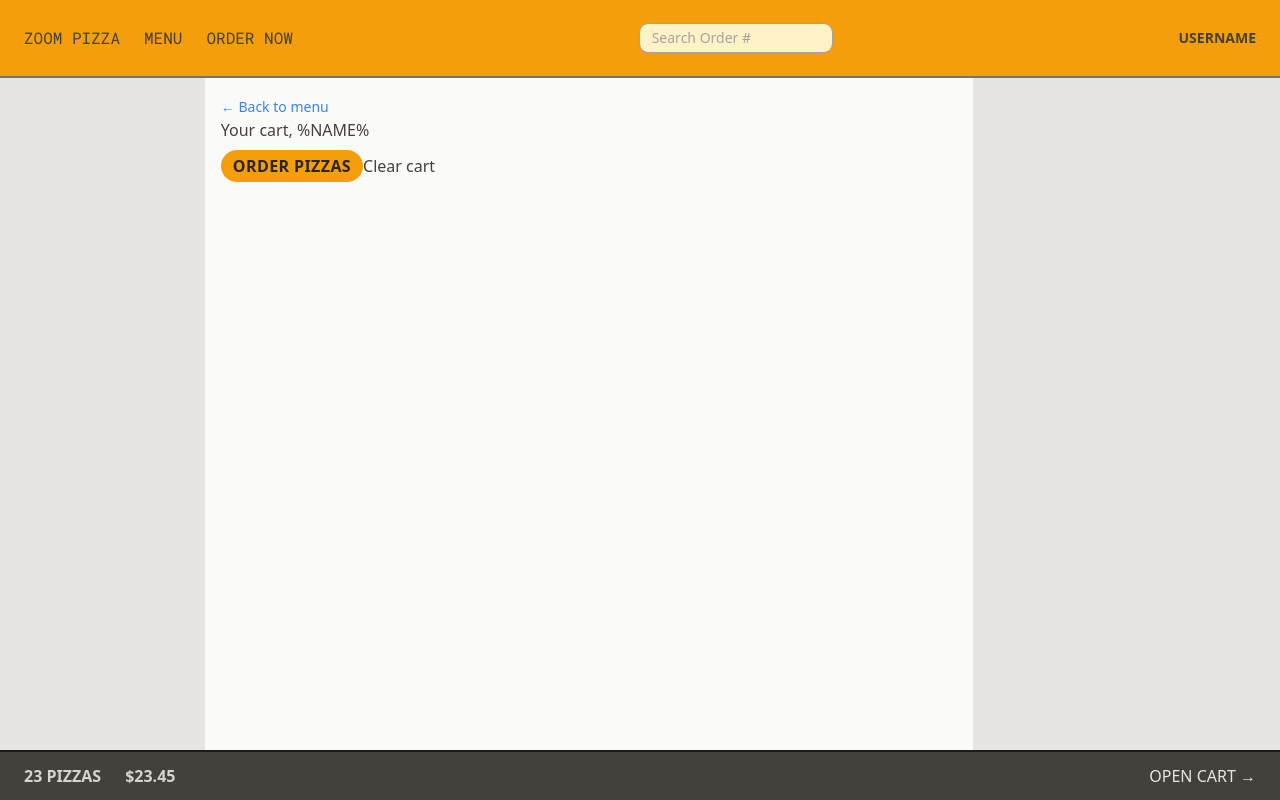
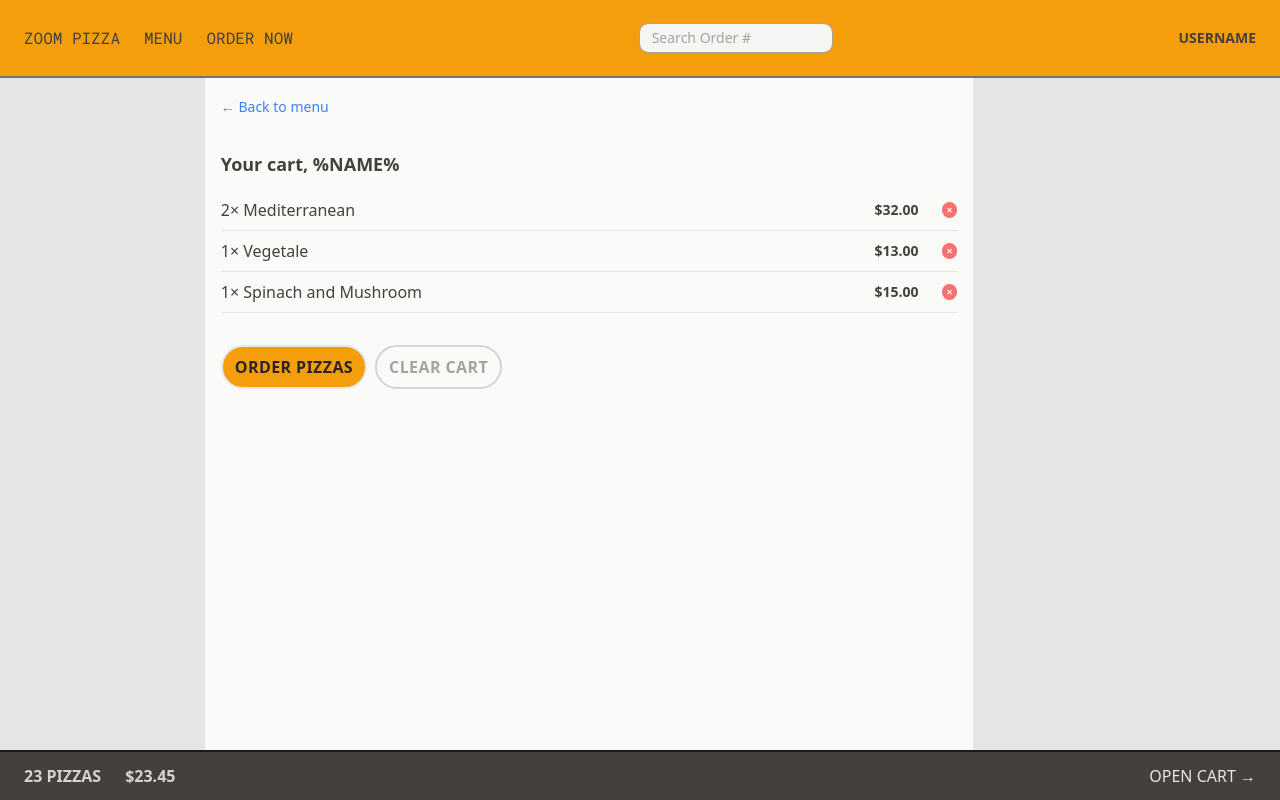
Before and after one commit to p-kordana/project-one, a React (Vite) app: page /cart in a window 1280 px wide. Built offline with nearby package versions, Linux system fonts and the light colour scheme.

Commit message:
style cart and refactor button props

```diff
--- a/src/features/cart/Cart.jsx
+++ b/src/features/cart/Cart.jsx
@@ -1,4 +1,5 @@
 import { useNavigate } from "react-router-dom";
+import CartItem from "../../features/cart/CartItem";
 import LinkButton from "../../ui/LinkButton";
 import Button from "../../ui/Button";
 
@@ -34,13 +35,19 @@ function Cart() {
     <div>
       <LinkButton to="/menu">&larr; Back to menu</LinkButton>
 
-      <h2>Your cart, %NAME%</h2>
+      <h2 className="mt-8 text-lg font-semibold">Your cart, %NAME%</h2>
 
-      <div>
+      <ul className="mt-3 divide-y divide-stone-200 border-b">
+        {cart.map((i) => (
+          <CartItem key={i.pizzaId} item={i} />
+        ))}
+      </ul>
+
+      <div className="mt-6 space-x-2">
         <Button className="mt-2 px-3" onClick={() => navigate("/order/new")}>
           Order pizzas
         </Button>
-        <button>Clear cart</button>
+        <Button type="secondary">Clear cart</Button>
       </div>
     </div>
   );
--- a/src/features/cart/CartItem.jsx
+++ b/src/features/cart/CartItem.jsx
@@ -1,3 +1,4 @@
+import Button from "../../ui/Button";
 import { formatCurrency } from "../../utils/helpers";
 import PropTypes from "prop-types";
 
@@ -9,12 +10,15 @@ function CartItem({ item }) {
   const { pizzaId, name, quantity, totalPrice } = item;
 
   return (
-    <li>
-      <p>
+    <li className="grid grid-cols-2 grid-rows-2 py-2 sm:flex sm:grid-rows-1 sm:items-center sm:justify-between">
+      <p className="col-span-2 mb-1 sm:mb-0">
         {quantity}&times; {name}
       </p>
-      <div>
-        <p>{formatCurrency(totalPrice)}</p>
+      <div className="col-span-2 flex items-center justify-between sm:gap-6">
+        <p className="text-sm font-semibold">{formatCurrency(totalPrice)}</p>
+        <Button type="delete" size="small" className="font-bold">
+          &times;
+        </Button>
       </div>
     </li>
   );
--- a/src/features/order/OrderSearch.jsx
+++ b/src/features/order/OrderSearch.jsx
@@ -18,7 +18,7 @@ function OrderSearch() {
         placeholder="Search Order #"
         value={query}
         onChange={(e) => setQuery(e.target.value)}
-        className="w-32 rounded-lg border-stone-400 bg-amber-100 px-3 py-1 text-sm outline outline-1 outline-stone-400 transition-all duration-300 placeholder:text-stone-400 focus:shadow-xl focus:outline-none sm:w-48 sm:focus:w-72"
+        className="w-32 rounded-lg border-stone-400 bg-stone-100 px-3 py-1 text-sm outline outline-1 outline-stone-400 transition-all duration-300 placeholder:text-stone-400 focus:bg-amber-100 focus:shadow-xl focus:outline-none sm:w-48 sm:focus:w-72"
       ></input>
     </form>
   );
--- a/src/ui/Button.jsx
+++ b/src/ui/Button.jsx
@@ -4,18 +4,42 @@ Button.propTypes = {
   disabled: PropTypes.bool,
   children: PropTypes.any,
   onClick: PropTypes.any,
+  type: PropTypes.string,
+  size: PropTypes.string,
   className: PropTypes.any,
 };
 
-const buttonStyle =
-  "inline-block rounded-full bg-amber-500 px-2 py-1 font-semibold uppercase tracking-wide text-stone-800 transition-colors duration-500 hover:bg-amber-400 focus:outline-none focus:ring focus:ring-amber-400 focus:ring-offset-2 disabled:cursor-not-allowed";
+// const tailwindOrganizer = <div className=""></div>;
 
-function Button({ disabled = false, children, onClick, className = "" }) {
+const types = {
+  primary:
+    "inline-block rounded-full bg-amber-500 font-semibold uppercase tracking-wide text-stone-800 transition-colors duration-500 hover:bg-amber-400 focus:outline-none focus:ring-amber-400 disabled:cursor-not-allowed",
+  secondary:
+    "inline-block rounded-full border-stone-300 bg-amber-500 bg-transparent font-semibold uppercase tracking-wide text-stone-400 transition-colors duration-500 hover:bg-stone-300 hover:text-stone-700 focus:bg-stone-300 focus:text-stone-700 focus:outline-none focus:ring-stone-300 disabled:cursor-not-allowed",
+  delete:
+    "inline-block rounded-full border-red-700 bg-red-400 font-semibold uppercase tracking-wide text-white transition-colors duration-500  hover:bg-red-700  hover:text-white focus:bg-red-700 focus:outline-none focus:ring-red-700 disabled:cursor-not-allowed",
+};
+
+const sizes = {
+  default: "px-3 py-2 border-2 focus:ring focus:ring-offset-2",
+  small: "px-1 py-0 border-none focus:ring-2 focus:ring-offset-1 text-[8pt]",
+};
+
+function Button({
+  disabled = false,
+  children,
+  onClick,
+  type = "primary",
+  size = "default",
+  className = "",
+}) {
+  const style = `${types[type]} ${sizes[size]}`;
+
   return (
     <button
       disabled={disabled}
       onClick={onClick}
-      className={`${buttonStyle} ${className}`}
+      className={`${style} ${className}`}
     >
       {children}
     </button>
```
